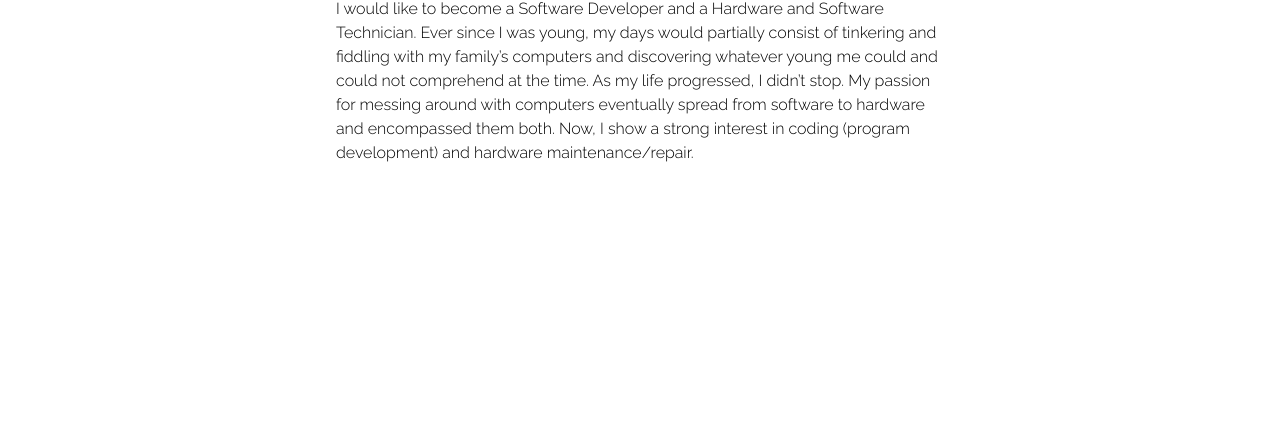
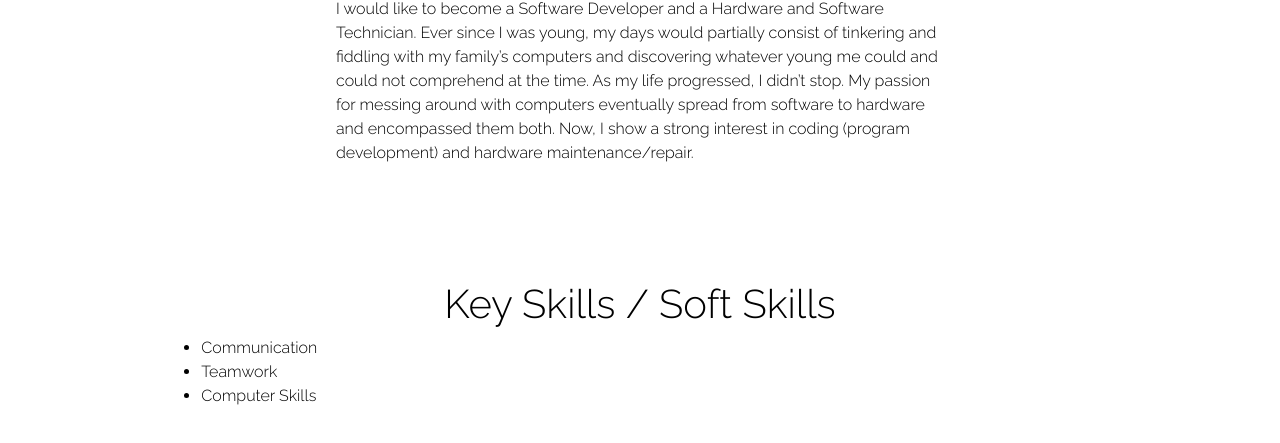
Before and after one commit to KiingKeem/Hakeem-Muhammad, a plain HTML site: page Personal Project/SecondPage.html in a window 1280 px wide. Shown: the part 591-1034 px from the top of the page. Drawn offline with nearby package versions, Linux system fonts and the light colour scheme.

Commit message:
added ul text

```diff
--- a/Personal Project/SecondPage.html
+++ b/Personal Project/SecondPage.html
@@ -56,7 +56,7 @@
 
 	<div>
 		<section class="opening-statement-section">
-			<h1 class="color">So, here's the thing.</h1>
+			<h1 class="os">So, here's the thing.</h1>
 			<p style="color:black" ;>I would like to become a Software Developer and a Hardware and Software
 				Technician. Ever since I was young, my days would partially consist of tinkering and fiddling with my
 				family’s computers and discovering whatever young me could and could not comprehend at the time. As my
@@ -67,7 +67,19 @@
 		</section>
 	</div>
 
+	<!-- Key Skills Text -->
+	<div class="k">
+		<h1 style="text-align:center">Key Skills / Soft Skills</h1>
+
+		<!-- Unordered List -->
+		<ul>
+			<li>Communication</li>
+			<li>Teamwork</li>
+			<li>Computer Skills</li>
+		</ul>
 	</div>
+
+
 	<div class="container">
 	</div>
 
--- a/Personal Project/styles2.css
+++ b/Personal Project/styles2.css
@@ -265,11 +265,18 @@ nav a:hover {
   display: none;
 }
 
-/* Desc Color */
-.color{
+/* Opening Statement Styles */
+.os{
   color: black;
 }
 
-/* Unordered List */
+.k{
+    margin-top: 9%;
+    color: black
+}
 
+/* Unordered List Styles */
+li{
+    color: black;
+    margin-left: 13%;
 }
```
